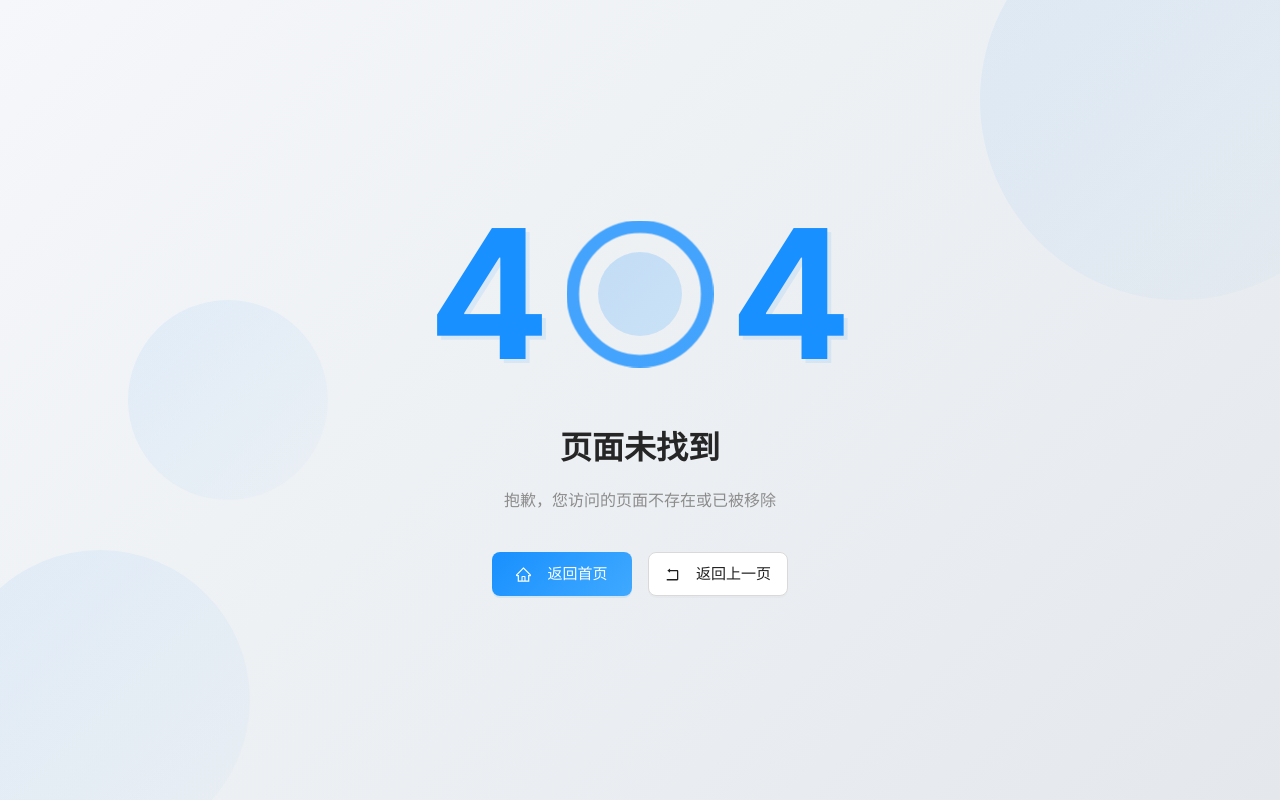
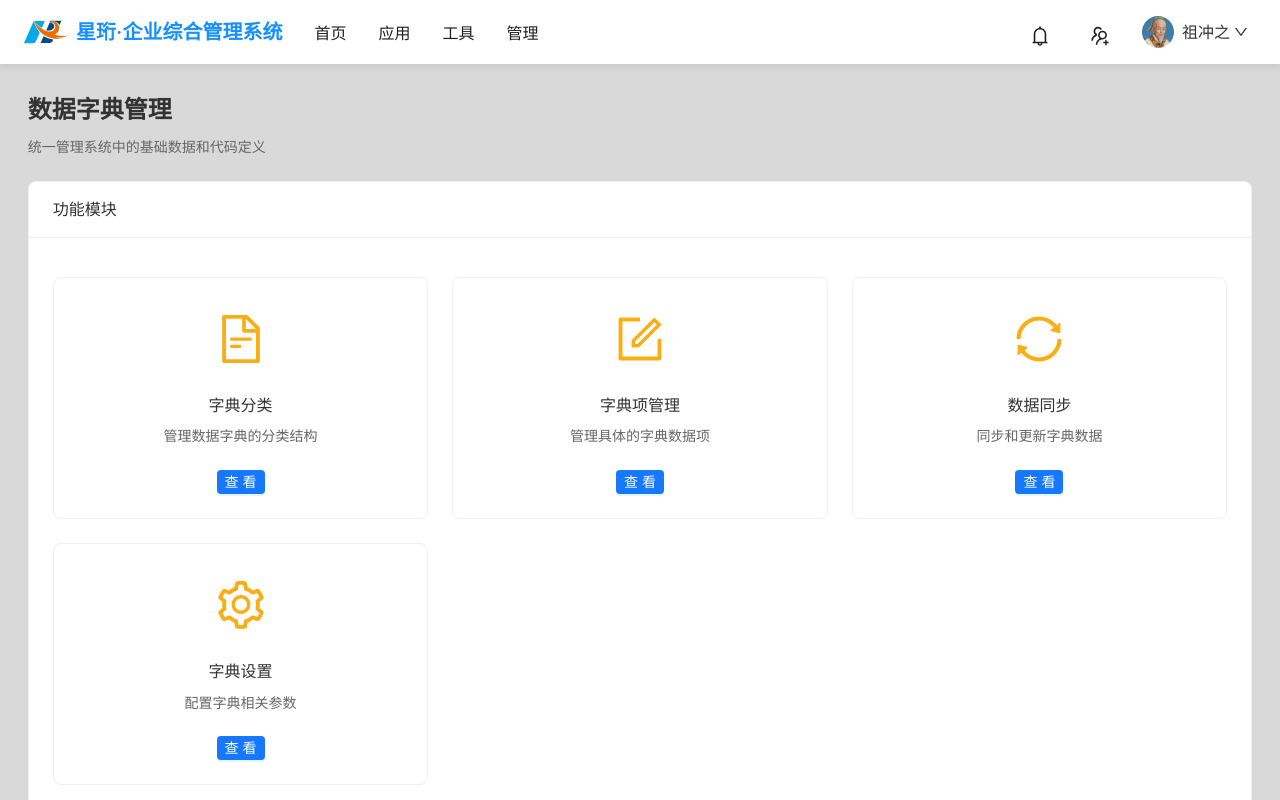
Before and after one commit to somachi-ge/EIMS, a Vue app in the folder EIMS-Frontend/: page /dictionary in a window 1280 px wide. Built offline with nearby package versions, Linux system fonts and the light colour scheme; a web font is replaced by a local one.

Commit message:
feat: 添加数据字典功能
- 在Tools.vue中添加数据字典入口
- 配置数据字典路由
- 创建数据字典主页面
- 实现基础功能模块布局

```diff
--- a/EIMS-Frontend/src/router/router.ts
+++ b/EIMS-Frontend/src/router/router.ts
@@ -250,6 +250,11 @@ const routes: RouteRecordRaw[] = [
     meta: { title: 'API接口管理' }
   },
   {
+    path: '/dictionary',
+    name: 'Dictionary',
+    component: () => import('../views/dictionary/Dictionary.vue')
+  },
+  {
     path: '/error/403',
     name: 'Forbidden',
     component: () => import('../views/error/Forbidden.vue')
--- /dev/null
+++ b/EIMS-Frontend/src/views/dictionary/Dictionary.vue
@@ -0,0 +1,181 @@
+<template>
+  <MainLayout>
+    <div class="dictionary-page">
+      <div class="dictionary-header">
+        <h1>数据字典管理</h1>
+        <p>统一管理系统中的基础数据和代码定义</p>
+      </div>
+      <div class="dictionary-content">
+        <a-card class="dictionary-card">
+          <template #title>
+            <div class="card-title">
+              <span>功能模块</span>
+            </div>
+          </template>
+          <div class="module-grid">
+            <div class="module-item">
+              <a-card hoverable class="module-card">
+                <div class="module-icon">
+                  <FileTextOutlined />
+                </div>
+                <div class="module-name">字典分类</div>
+                <div class="module-desc">管理数据字典的分类结构</div>
+                <a-button type="primary" size="small" class="module-btn">
+                  查看
+                </a-button>
+              </a-card>
+            </div>
+            <div class="module-item">
+              <a-card hoverable class="module-card">
+                <div class="module-icon">
+                  <FormOutlined />
+                </div>
+                <div class="module-name">字典项管理</div>
+                <div class="module-desc">管理具体的字典数据项</div>
+                <a-button type="primary" size="small" class="module-btn">
+                  查看
+                </a-button>
+              </a-card>
+            </div>
+            <div class="module-item">
+              <a-card hoverable class="module-card">
+                <div class="module-icon">
+                  <SyncOutlined />
+                </div>
+                <div class="module-name">数据同步</div>
+                <div class="module-desc">同步和更新字典数据</div>
+                <a-button type="primary" size="small" class="module-btn">
+                  查看
+                </a-button>
+              </a-card>
+            </div>
+            <div class="module-item">
+              <a-card hoverable class="module-card">
+                <div class="module-icon">
+                  <SettingOutlined />
+                </div>
+                <div class="module-name">字典设置</div>
+                <div class="module-desc">配置字典相关参数</div>
+                <a-button type="primary" size="small" class="module-btn">
+                  查看
+                </a-button>
+              </a-card>
+            </div>
+          </div>
+        </a-card>
+      </div>
+    </div>
+  </MainLayout>
+</template>
+
+<script setup lang="ts">
+import MainLayout from '../../components/layout/MainLayout.vue'
+import {
+  FileTextOutlined,
+  FormOutlined,
+  SyncOutlined,
+  SettingOutlined
+} from '@ant-design/icons-vue'
+</script>
+
+<style scoped>
+.dictionary-page {
+  width: 100%;
+  padding: 24px;
+}
+
+.dictionary-header {
+  margin-bottom: 24px;
+}
+
+.dictionary-header h1 {
+  font-size: 24px;
+  font-weight: 600;
+  color: #333;
+  margin-bottom: 8px;
+}
+
+.dictionary-header p {
+  font-size: 14px;
+  color: #666;
+}
+
+.dictionary-card {
+  margin-bottom: 24px;
+}
+
+.card-title {
+  font-size: 16px;
+  font-weight: 500;
+  color: #333;
+}
+
+.module-grid {
+  display: grid;
+  grid-template-columns: repeat(auto-fill, minmax(280px, 1fr));
+  gap: 24px;
+  margin-top: 16px;
+}
+
+.module-item {
+  transition: all 0.3s ease;
+}
+
+.module-item:hover {
+  transform: translateY(-2px);
+}
+
+.module-card {
+  height: 100%;
+  border-radius: 8px;
+  overflow: hidden;
+  transition: all 0.3s ease;
+}
+
+.module-card:hover {
+  box-shadow: 0 4px 12px rgba(0, 0, 0, 0.15);
+}
+
+.module-icon {
+  font-size: 48px;
+  color: #faad14;
+  margin-bottom: 16px;
+  text-align: center;
+}
+
+.module-name {
+  font-size: 16px;
+  font-weight: 500;
+  color: #333;
+  margin-bottom: 8px;
+  text-align: center;
+}
+
+.module-desc {
+  font-size: 14px;
+  color: #666;
+  margin-bottom: 24px;
+  text-align: center;
+  line-height: 1.4;
+}
+
+.module-btn {
+  display: block;
+  margin: 0 auto;
+}
+
+@media (max-width: 768px) {
+  .dictionary-page {
+    padding: 16px;
+  }
+
+  .module-grid {
+    grid-template-columns: 1fr;
+    gap: 16px;
+  }
+
+  .dictionary-header h1 {
+    font-size: 20px;
+  }
+}
+</style>
--- a/EIMS-Frontend/src/views/tools/Tools.vue
+++ b/EIMS-Frontend/src/views/tools/Tools.vue
@@ -33,6 +33,7 @@ import {
   SwapOutlined,
   CodeOutlined,
   TeamOutlined,
+  BookOutlined,
 } from '@ant-design/icons-vue'
 
 interface Application {
@@ -47,6 +48,7 @@ const APPLICATIONS: readonly Application[] = [
   { id: 'code', name: '编码规则', icon: CodeOutlined, color: '#cf1322', path: '/coding-rule' },
   { id: 'organization', name: '组织管理', icon: TeamOutlined, color: '#7cb305', path: '/system/organization' },
   { id: 'workflow', name: '工作流', icon: SwapOutlined, color: '#0958d9', path: '/workflow' },
+  { id: 'dictionary', name: '数据字典', icon: BookOutlined, color: '#faad14', path: '/dictionary' },
 ]
 
 const applications = shallowRef<readonly Application[]>(APPLICATIONS)
```
